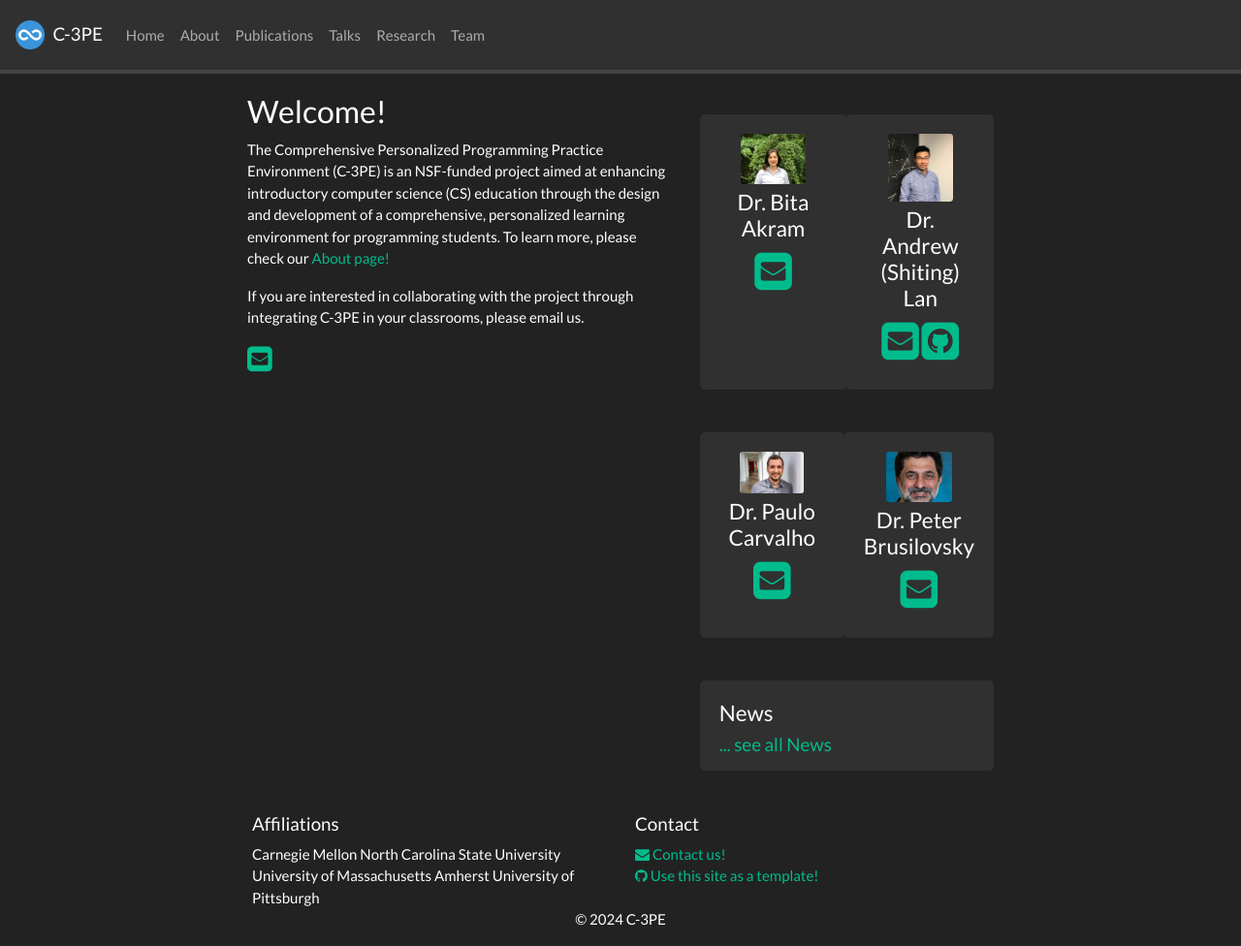
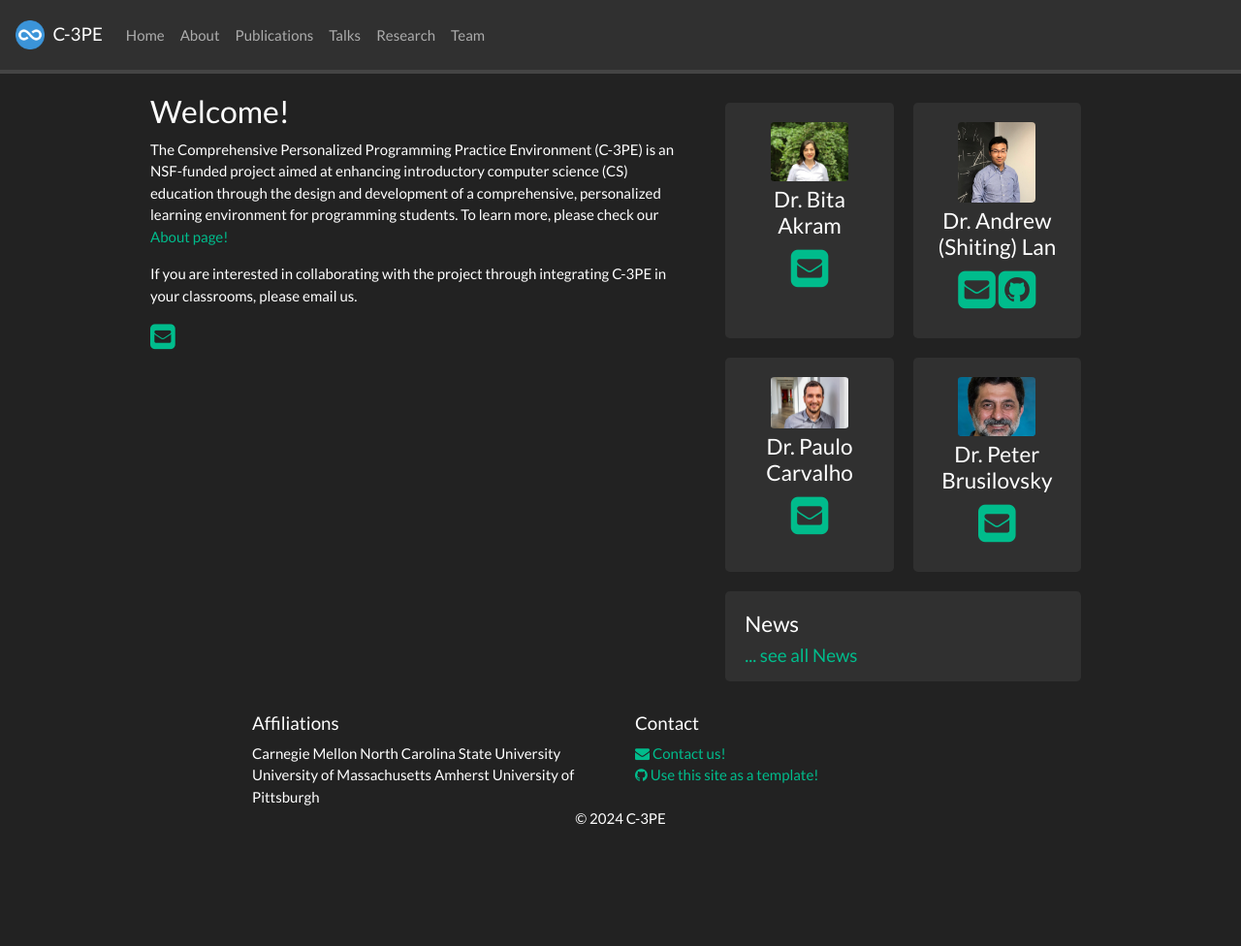
Before and after one commit to C-3PE/c-3pe.github.io, a Jekyll site: the page built from _pages/home.md, in a window 1280 px wide and 976 px high. Shown: the whole window at 97% size. Built offline with Jekyll 4.4.1, drawn with Linux system fonts in a browser that asks for light colours; nearby versions of some CDN libraries; a style sheet for code colours, icons or effects is not loaded.

Commit message:
Add margin

```diff
--- a/_sass/SHB_css.scss
+++ b/_sass/SHB_css.scss
@@ -5,8 +5,7 @@ img {
 .jumbotron {
     padding:20px;
     padding-bottom:7px;
-    margin-top:22px;
-    margin-bottom:22px;
+    margin:10px;
 }
 
 .navbar {
@@ -20,7 +19,7 @@ img {
 }
 
 .container-fluid {
-  max-width: 800px;
+  max-width: 1000px;
 }
 
 .container-footer {
```
